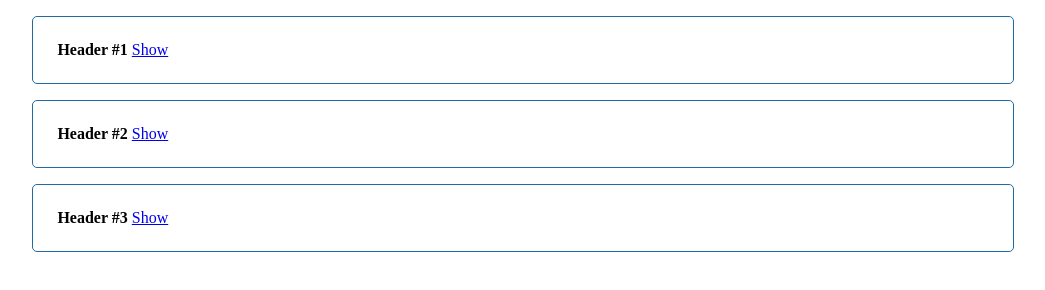
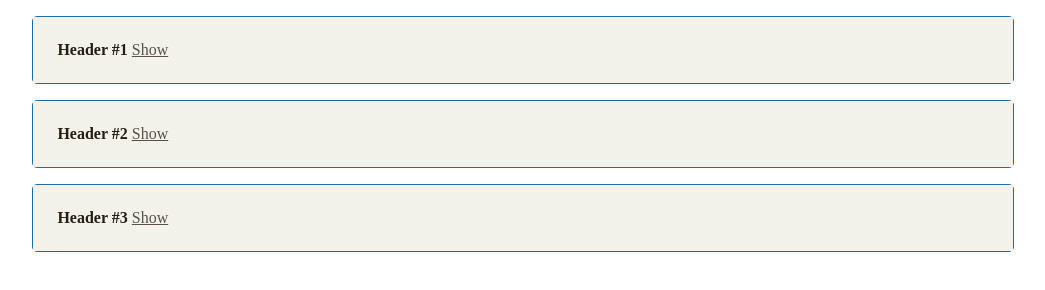
Before and after one commit to anvk/a11yAccordion, a plain HTML site: page index.html in a window 1280 px wide. Shown: the whole page, without its empty margins (137-1182 px from the left). Drawn offline with Linux system fonts and the light colour scheme.

Commit message:
a11yAccordeon: Added color schemes

```diff
--- a/index.html
+++ b/index.html
@@ -12,7 +12,19 @@
     var load = function () {
       a11yAccordeon({
         container: ".a11yAccordeon",
-        hiddenLinkDescription: "this is some row with data"
+        hiddenLinkDescription: "this is some row with data",
+        colorScheme: "light"
+        /*colorOverride: {
+          headerCss: {
+            "background-color": "#000000",
+            color: "#ffffff"
+          },
+          areaCss: {
+            "background-color": "#000000",
+            color: "#ffffff"
+          },
+          headerLinkColor: "#ffffff"
+        }*/
       });
     };
   </script>
--- a/js/a11yAccordeon.js
+++ b/js/a11yAccordeon.js
@@ -30,7 +30,42 @@ var a11yAccordeon = function (options) {
       hideHeaderLabelText = "Hide",
       hideHeaderLabelClass = "hideLabel",
       hiddenHeaderLabelDescriptionClss = "hiddenLabel",
-      hideEffectStyle = "linear";
+      hideEffectStyle = "linear",
+      headerCss, areaCss, headerLinkColor;
+
+  if (options.colorScheme) {
+    var dark = {
+        headerCss : {
+          "background-color" : "#2d292c",
+          color : "#f2f2eb"
+        },
+        areaCss : {
+          "background-color" : "#383330",
+          color : "#f2f2eb"
+        },
+        headerLinkColor : "#bfb7ae"
+      },
+      light = {
+        headerCss : {
+          "background-color" : "#f2f2eb",
+          color : "#261e14"
+        },
+        areaCss : {
+          "background-color" : "#fffefd",
+          color : "#0b254a"
+        },
+        headerLinkColor : "#595048"
+      };
+
+    eval("headerCss = " + options.colorScheme + ".headerCss;");
+    eval("areaCss = " + options.colorScheme + ".areaCss;");
+    eval("headerLinkColor = " + options.colorScheme + ".headerLinkColor;");
+
+  } else {
+    headerCss = options.colorOverride.headerCss || {};
+    areaCss = options.colorOverride.areaCss || {};
+    headerLinkColor = options.colorOverride.headerLinkColor || "";
+  }
 
   if (!options.headerSelector || !options.visibleAreaClass || container.length === 0 || accordeonHideAreas.length === 0) {
     return;
@@ -67,6 +102,12 @@ var a11yAccordeon = function (options) {
 
     link.appendTo(header);
   });
+
+  // Change Accordeon headers, hidden areas and header link colors
+  $(headers).css(headerCss);
+  $(accordeonHideAreas).css(areaCss);
+  $(options.headerSelector + ">a").css("color", headerLinkColor);
+  $(options.hiddenAreaSelector + ">a").css("color", headerLinkColor);
 
   // Bind the click event to the links
   var links = $("." + headerLinkSelector);
```
